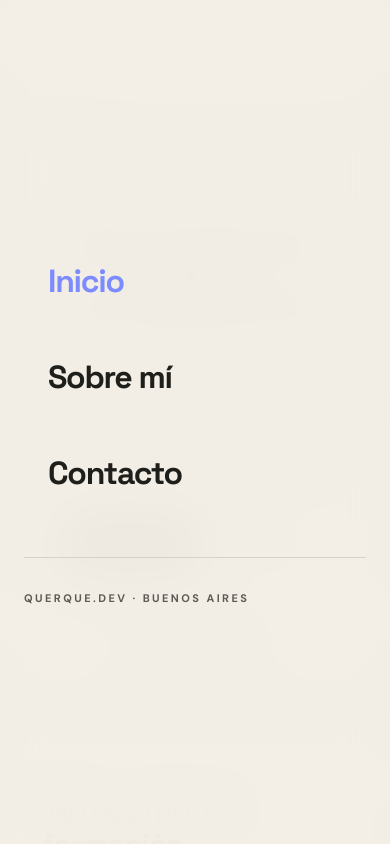
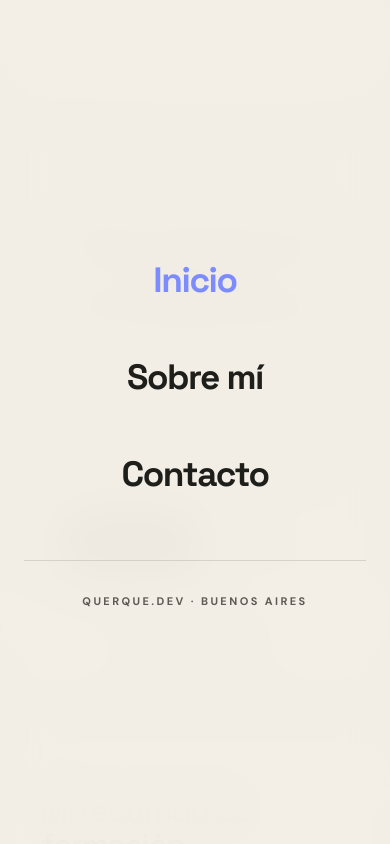
Before and after one commit to querques20/portafolio, a Vue app: page / in a window 390 px wide. Both pictures are taken after a click on the button "Abrir menú". Shown: the top 844 px of the page. Built offline with nearby package versions, Linux system fonts and the light colour scheme.

Commit message:
fix: center mobile menu navigation items

```diff
--- a/src/App.vue
+++ b/src/App.vue
@@ -214,20 +214,20 @@ onBeforeUnmount(() => {
         style="background: rgba(243,239,231,0.97); backdrop-filter: blur(24px);"
         @click.self="closeMobileMenu"
       >
-        <nav class="flex flex-col gap-2">
+        <nav class="flex flex-col items-center gap-1">
           <button
             v-for="item in navItems"
             :key="`overlay-${item.name}`"
             type="button"
             :aria-current="activeRouteName === item.name ? 'page' : undefined"
-            class="w-full rounded-[20px] px-6 py-5 text-left font-['Space_Grotesk'] text-[2rem] font-bold tracking-[-.04em] transition-all duration-200"
+            class="w-full rounded-[20px] px-6 py-5 text-center font-['Space_Grotesk'] text-[2.2rem] font-bold tracking-[-.04em] transition-all duration-200"
             :class="activeRouteName === item.name ? 'text-[var(--accent)]' : 'text-[var(--ink)] hover:text-[var(--accent)]'"
             @click="navigateToRoute(item.name)"
           >
             {{ item.label }}
           </button>
         </nav>
-        <div class="mt-10 border-t border-[rgba(207,199,187,.72)] pt-8">
+        <div class="mt-10 border-t border-[rgba(207,199,187,.72)] pt-8 text-center">
           <p class="font-['DM_Sans'] text-[11px] font-bold uppercase tracking-[.22em] text-[var(--muted)]">querque.dev · Buenos Aires</p>
         </div>
       </div>
```
